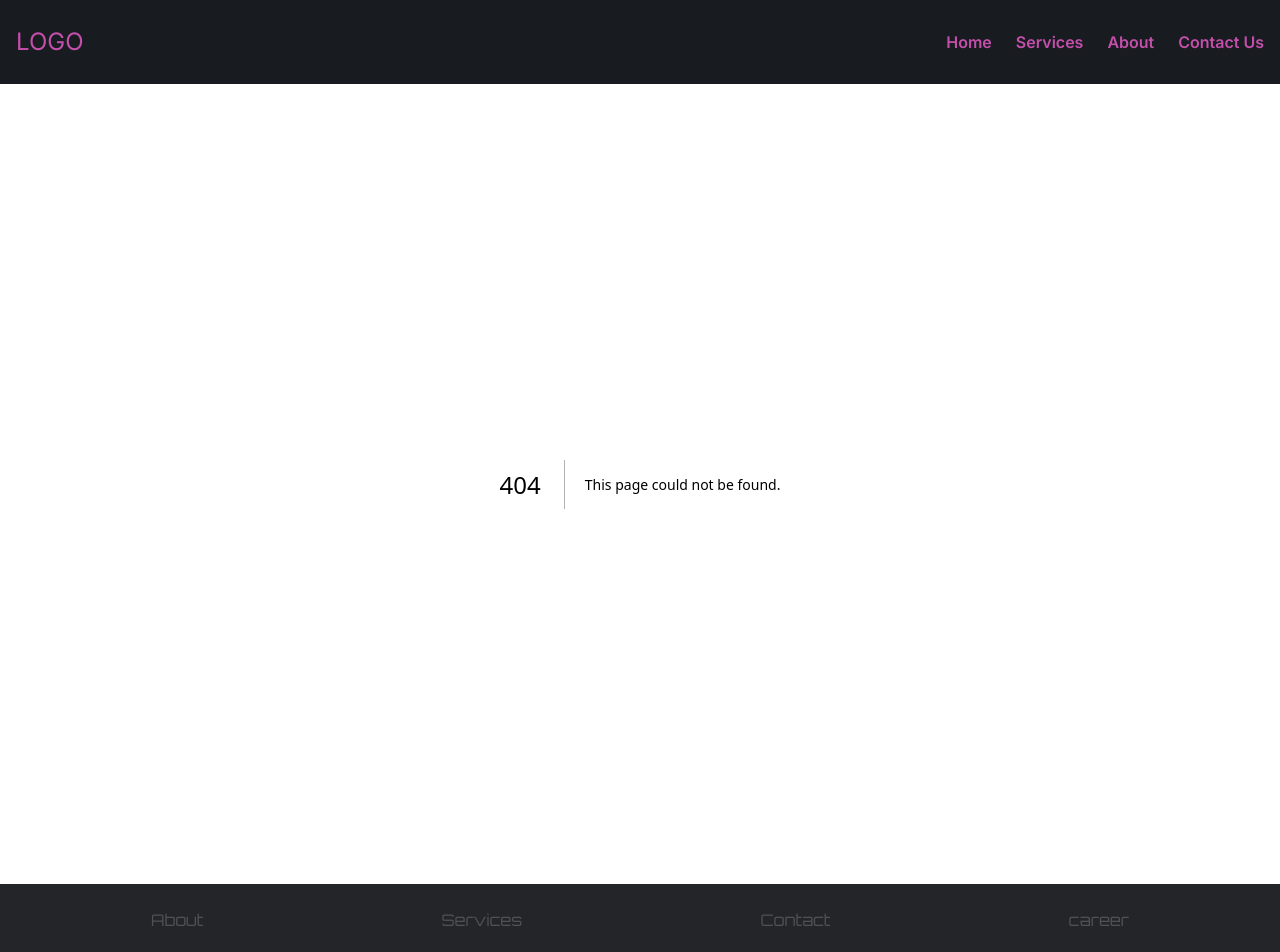
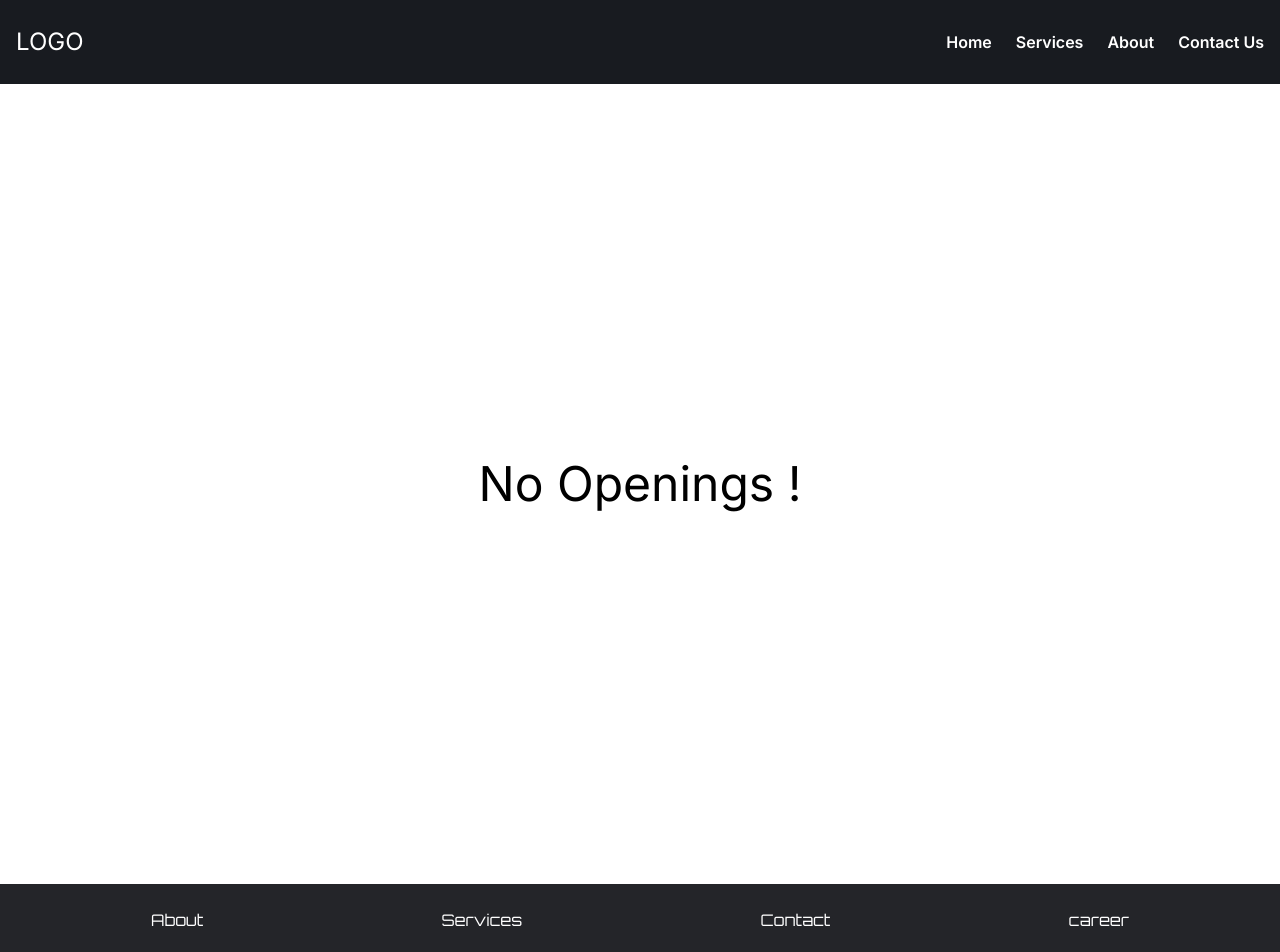
Before and after one commit to shadabnid/techservicewala, a Next.js app: page /career in a window 1280 px wide. Before the commit this address had no page. Shown: the top 952 px of the page. Built offline with nearby package versions, Linux system fonts and the light colour scheme.

Commit message:
link added

```diff
--- /dev/null
+++ b/src/app/career/page.js
@@ -0,0 +1,11 @@
+import React from 'react'
+
+const page = () => {
+  return (
+    <div className='flex justify-center items-center text-[3rem] h-screen'>
+         No Openings !
+    </div>
+  )
+}
+
+export default page
--- a/src/app/components/Footer.js
+++ b/src/app/components/Footer.js
@@ -8,12 +8,12 @@ import { FaInstagramSquare } from "react-icons/fa";
 
 const Footer = () => {
     return (
-        <div className='bg-[#242529] text-[#505154] py-6 px-8'>
+        <div className='bg-[#242529] text-white py-6 px-8'>
             <ul className='flex justify-around font-orbitron '>
-                <Link href="/" className='hover:text-bgButtonHover'><li>About</li></Link>
-                <Link href="/" className='hover:text-bgButtonHover'> <li>Services</li></Link>
-                <Link href="/" className='hover:text-bgButtonHover'><li>Contact</li></Link>
-                <Link href="/" className='hover:text-bgButtonHover'><li>career</li></Link>
+                <Link href="/AboutUs" className='hover:text-bgButtonHover'><li>About</li></Link>
+                <Link href="/Services" className='hover:text-bgButtonHover'> <li>Services</li></Link>
+                <Link href="/ContactUs" className='hover:text-bgButtonHover'><li>Contact</li></Link>
+                <Link href="/career" className='hover:text-bgButtonHover'><li>career</li></Link>
             </ul>
 
             <div className='mt-8 md:mx-[7rem] md:flex md:justify-between'>
--- a/src/app/components/Navbar.js
+++ b/src/app/components/Navbar.js
@@ -21,17 +21,17 @@ const Navbar = () => {
       <nav className='sticky top-0 z-40 px-4 py-6 bg-[#181b20]'>
 
         <div className='flex justify-between items-center '>
-          <span className='text-[1.5rem] text-bgButton'>LOGO</span>
+          <span className='text-[1.5rem] text-white'>LOGO</span>
           <MenuIcon
-            className='text-[1.5rem] text-bgButton hover:bg-bgButtonHover cursor-pointer lg:hidden'
+            className='text-[1.5rem] text-white hover:bg-bgButtonHover cursor-pointer lg:hidden'
             onClick={toggleVisibility}
           />
-          <div className='hidden lg:block text-bgButton font-semibold'>
+          <div className='hidden lg:block text-white font-semibold'>
             <ul className='flex gap-6'>
               <Link href="/"><li className='cursor-pointer hover:text-bgButtonHover'>Home</li></Link>
-              <Link href="/"><li className='cursor-pointer hover:text-bgButtonHover'>Services</li></Link>
-              <Link href="/"><li className='cursor-pointer hover:text-bgButtonHover'>About</li></Link>
-              <Link href="/"><li className='cursor-pointer hover:text-bgButtonHover'>Contact Us</li></Link>
+              <Link href="/Services"><li className='cursor-pointer hover:text-bgButtonHover'>Services</li></Link>
+              <Link href="/AboutUs"><li className='cursor-pointer hover:text-bgButtonHover'>About</li></Link>
+              <Link href="/ContactUs"><li className='cursor-pointer hover:text-bgButtonHover'>Contact Us</li></Link>
             </ul>
           </div>
         </div>
@@ -48,9 +48,9 @@ const Navbar = () => {
         </div>
         <div className='flex flex-col gap-10 mt-16 justify-center items-center'>
           <Link href="/" className='text-[1.3rem]' onClick={handleClose}>Home</Link>
-          <Link href="/" className='text-[1.3rem]' onClick={handleClose}>Services</Link>
-          <Link href="/" className='text-[1.3rem]' onClick={handleClose}>About</Link>
-          <Link href="/" className='text-[1.3rem]' onClick={handleClose}>Contact Us</Link>
+          <Link href="/Services" className='text-[1.3rem]' onClick={handleClose}>Services</Link>
+          <Link href="/AboutUs" className='text-[1.3rem]' onClick={handleClose}>About</Link>
+          <Link href="/ContactUs" className='text-[1.3rem]' onClick={handleClose}>Contact Us</Link>
         </div>
       </div>
     </>
--- a/src/app/page.js
+++ b/src/app/page.js
@@ -7,6 +7,7 @@ import { CgWebsite } from "react-icons/cg";
 
 import { ButtonPrimary } from "./components/Buttons";
 import { ServiceCard } from "./components/Cards";
+import Link from "next/link";
 
 
 const serviceCardData = [{
@@ -40,7 +41,8 @@ export default function Home() {
               <p className="mt-10 font-inter md:text-[1.2rem]" >
                 Lorem ipsum dolor sit amet, consectetur adipiscing elit. Ut elit tellus, luctus nec ullamcorper mattis, pulvinar dapibus.</p>
               <div className="mt-10">
-                <ButtonPrimary text={"Get In Touch"} />
+
+                <Link href="/ContactUs"><ButtonPrimary text={"Get In Touch"} /></Link>
               </div>
             </div>
             {/* <div>
@@ -86,8 +88,8 @@ export default function Home() {
               Lorem ipsum dolor sit amet, consectetur adipiscing elit. Ut elit tellus, luctus nec ullamcorper mattis, pulvinar dapibus leo.
             </p>
             <div className="flex flex-col gap-6  justify-center items-center md:flex-row">
-              <ButtonPrimary text={"Learn More"} />
-              <ButtonPrimary text={"Contact Us"} />
+             <Link href="/AboutUs"> <ButtonPrimary text={"Learn More"} /></Link>
+             <Link href="/ContactUs"> <ButtonPrimary text={"Contact Us"} /> </Link>
             </div>
           </div>
 
```
